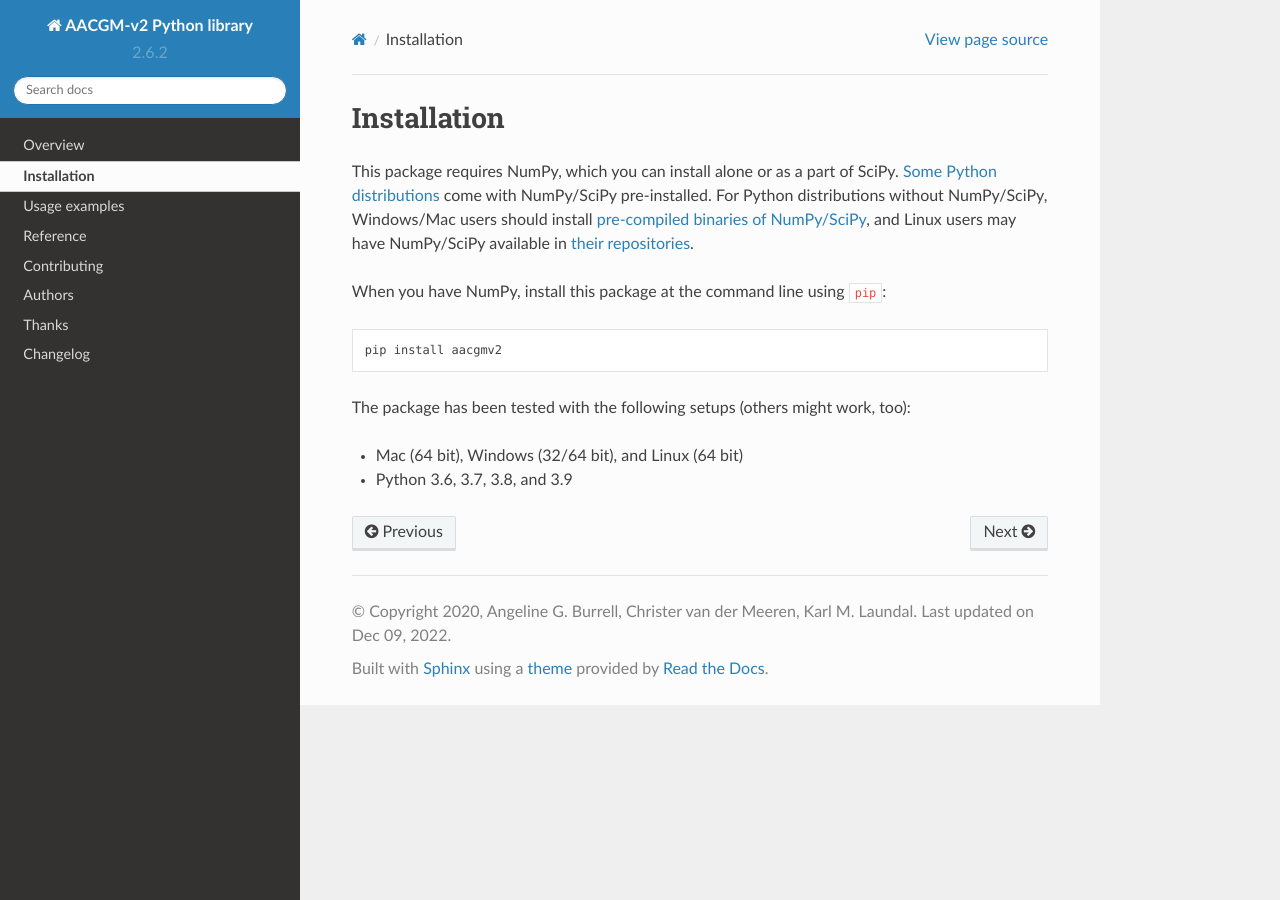
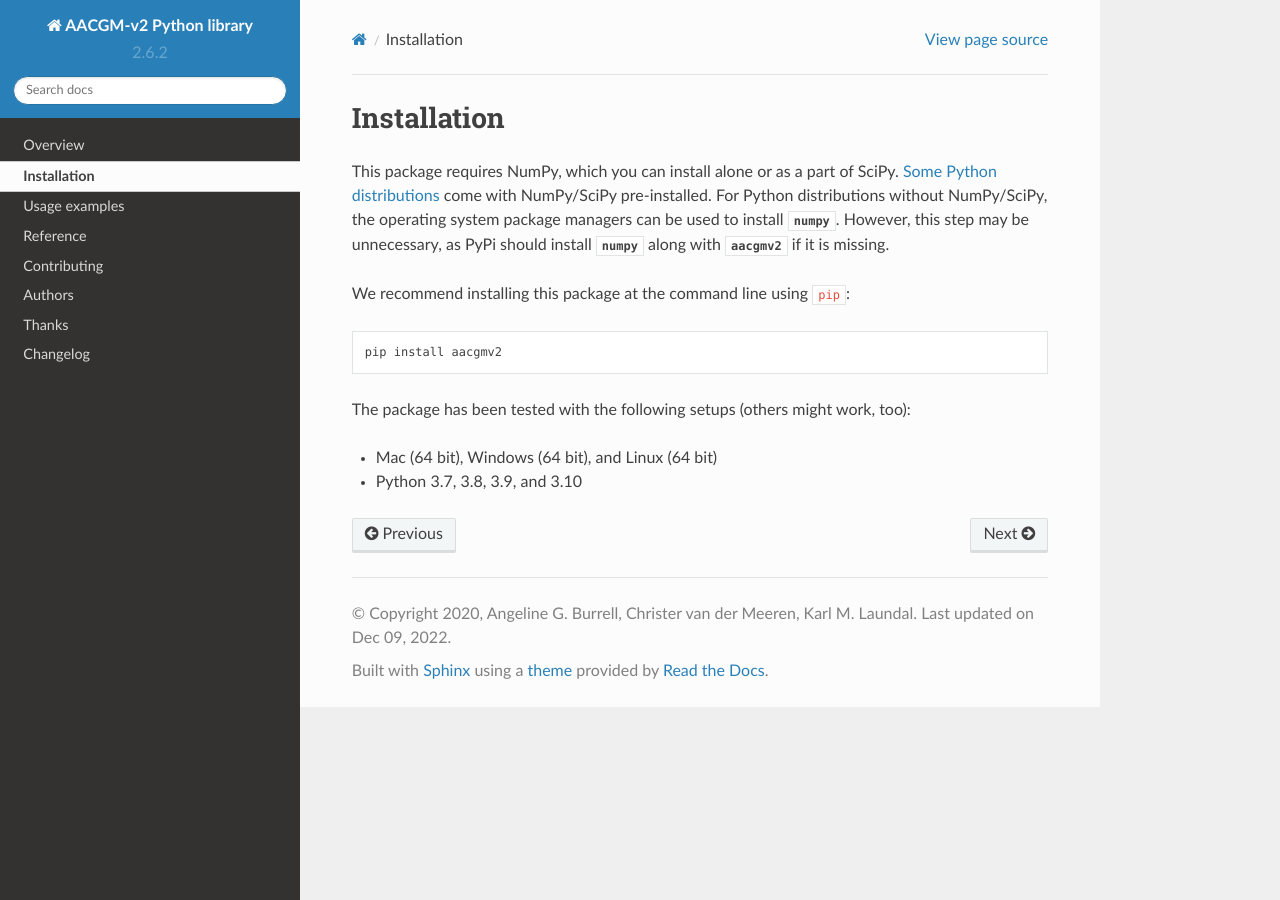
Before and after one commit to aburrell/aacgmv2, a Sphinx documentation site: the page built from docs/installation.rst, in a window 1280 px wide. Built offline with Sphinx 7.4.7 and the Read the Docs theme 2.0.0, drawn with Linux system fonts in a browser that asks for light colours.

```diff
--- a/CONTRIBUTING.rst
+++ b/CONTRIBUTING.rst
@@ -62,10 +62,9 @@ To set up `aacgmv2` for local development:
    written as normal functions (starting with ``test_``) containing a standard
    ``assert`` statement for testing output, or use the numpy testing suite.
 
-4. When you're done making changes, run all the checks, doc builder and spell
-   checker with `tox <https://tox.readthedocs.io/en/latest/install.html>`_ [1]_::
+4. When you're done making changes, run the local unit tests using pytest::
 
-    tox
+    python -m pytest
 
 5. Commit your changes and push your branch to GitHub::
 
--- a/docs/installation.rst
+++ b/docs/installation.rst
@@ -3,16 +3,17 @@ Installation
 ============
 
 This package requires NumPy, which you can install alone or as a part of SciPy.
-`Some Python distributions <https://www.scipy.org/install.html#distributions>`_ come with NumPy/SciPy pre-installed. For Python distributions
-without NumPy/SciPy, Windows/Mac users should install
-`pre-compiled binaries of NumPy/SciPy <https://www.scipy.org/scipylib/download.html#official-source-and-binary-releases>`_, and Linux users may have NumPy/SciPy
-available in `their repositories <https://www.scipy.org/scipylib/download.html#third-party-vendor-package-managers>`_.
+`Some Python distributions <https://scipy.org/install/#distributions>`_ come
+with NumPy/SciPy pre-installed. For Python distributions without NumPy/SciPy,
+the operating system package managers can be used to install :py:mod:`numpy`.
+However, this step may be unnecessary, as PyPi should install :py:mod:`numpy`
+along with :py:mod:`aacgmv2` if it is missing.
 
-When you have NumPy, install this package at the command line using ``pip``::
+We recommend installing this package at the command line using ``pip``::
 
     pip install aacgmv2
 
 The package has been tested with the following setups (others might work, too):
 
-* Mac (64 bit), Windows (32/64 bit), and Linux (64 bit)
-* Python 3.6, 3.7, 3.8, and 3.9
+* Mac (64 bit), Windows (64 bit), and Linux (64 bit)
+* Python 3.7, 3.8, 3.9, and 3.10
```
Also changed, not shown: README.rst (+11 -15 lines).
